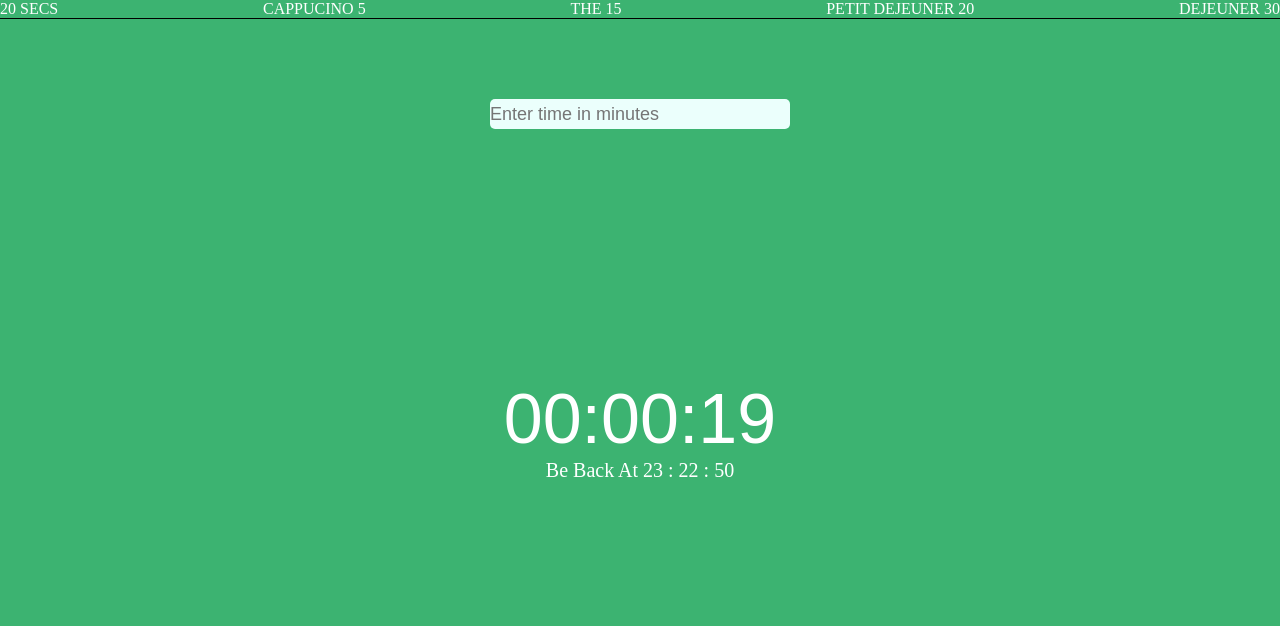
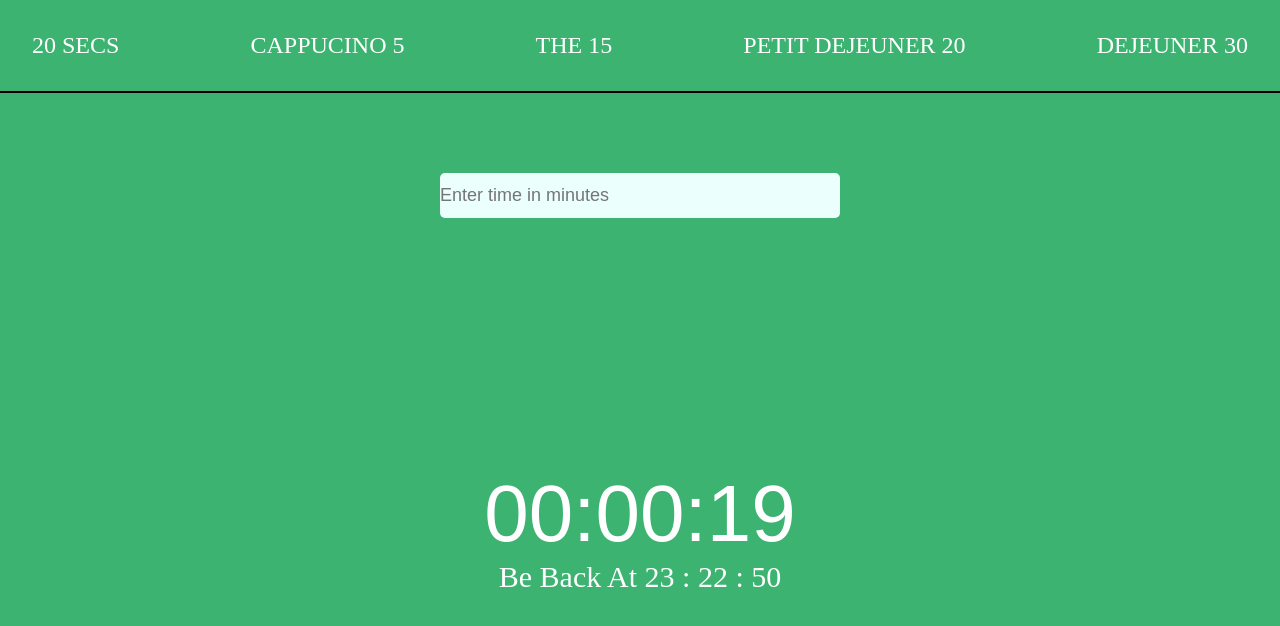
Before and after one commit to MasubaCoder10/DOM-Project-1-AGOGO, a plain HTML site: page index.html in a window 1280 px wide. Both pictures are taken after a click on the element "20 SECS". Drawn offline with Linux system fonts and the light colour scheme.

Commit message:
second commit, for improve my style

```diff
--- a/index.html
+++ b/index.html
@@ -1,9 +1,9 @@
 <!DOCTYPE html>
 <html lang="en">
   <head>
-    <meta charset="UTF-8">
-    <meta name="viewport" content="width=device-width, initial-scale=1.0">
-    <link rel="stylesheet" href="style.css">
+    <meta charset="UTF-8" />
+    <meta name="viewport" content="width=device-width, initial-scale=1.0" />
+    <link rel="stylesheet" href="style.css" />
     <title>AGOGO</title>
   </head>
   <body>
@@ -15,25 +15,24 @@
         <p id="PETIT_DEJEUNER_20">PETIT DEJEUNER 20</p>
         <p id="DEJEUNER_30">DEJEUNER 30</p>
       </div>
-        <hr>
+      <hr />
     </header>
     <main>
       <div class="row">
         <form action="" id="input-box">
-                <input type="number" id="input-number" maxlength="2" size="1" min="1" max="99" placeholder="Enter time in minutes ">
+          <input
+            type="number"
+            id="input-number"
+            placeholder="Enter time in minutes "
+          />
         </form>
       </div>
-        <div class="time">
-            00:00:00
-
-        </div>
+      <div class="time">00:00:00</div>
       <div class="be-back">
         <p id="P1"></p>
       </div>
     </main>
 
-
     <script src="app.js"></script>
-    <script src="data.js"></script>
   </body>
 </html>
--- a/style.css
+++ b/style.css
@@ -10,21 +10,23 @@ body{
 
 header .chrono{
     color: #fff;
+    font-size: 1.5rem;
     display: flex;
     align-items: center;
     justify-content: space-between;
     cursor: pointer;
+    margin: 2rem;
 }
 hr {
-    height: 1px;
+    height: 2px;
     background-color: black;
     border: none;
     cursor: pointer;
-    margin-bottom: 80px;
+    margin-bottom: 5rem;
 }
 .row input{
-    height: 25px;
-    width: 300px;
+    height: 45px;
+    width: 400px;
     border: 0;
     outline: 0;
     background: #ebfffc;
@@ -39,12 +41,12 @@ hr {
 .time{
     display: none;
     color: #fff;
-    font-size: 70px;
-   font-family: 'montserrat', sans-serif;
+    font-size: 80px;
+    font-family: 'montserrat', sans-serif;
     text-align: center;
 }
 .be-back p{
     color: #fff;
-    font-size: 20px;
+    font-size: 30px;
     text-align: center;
 }
```
Also changed, not shown: data.js (deleted). Lines whose indentation alone changed are shown as unchanged.
